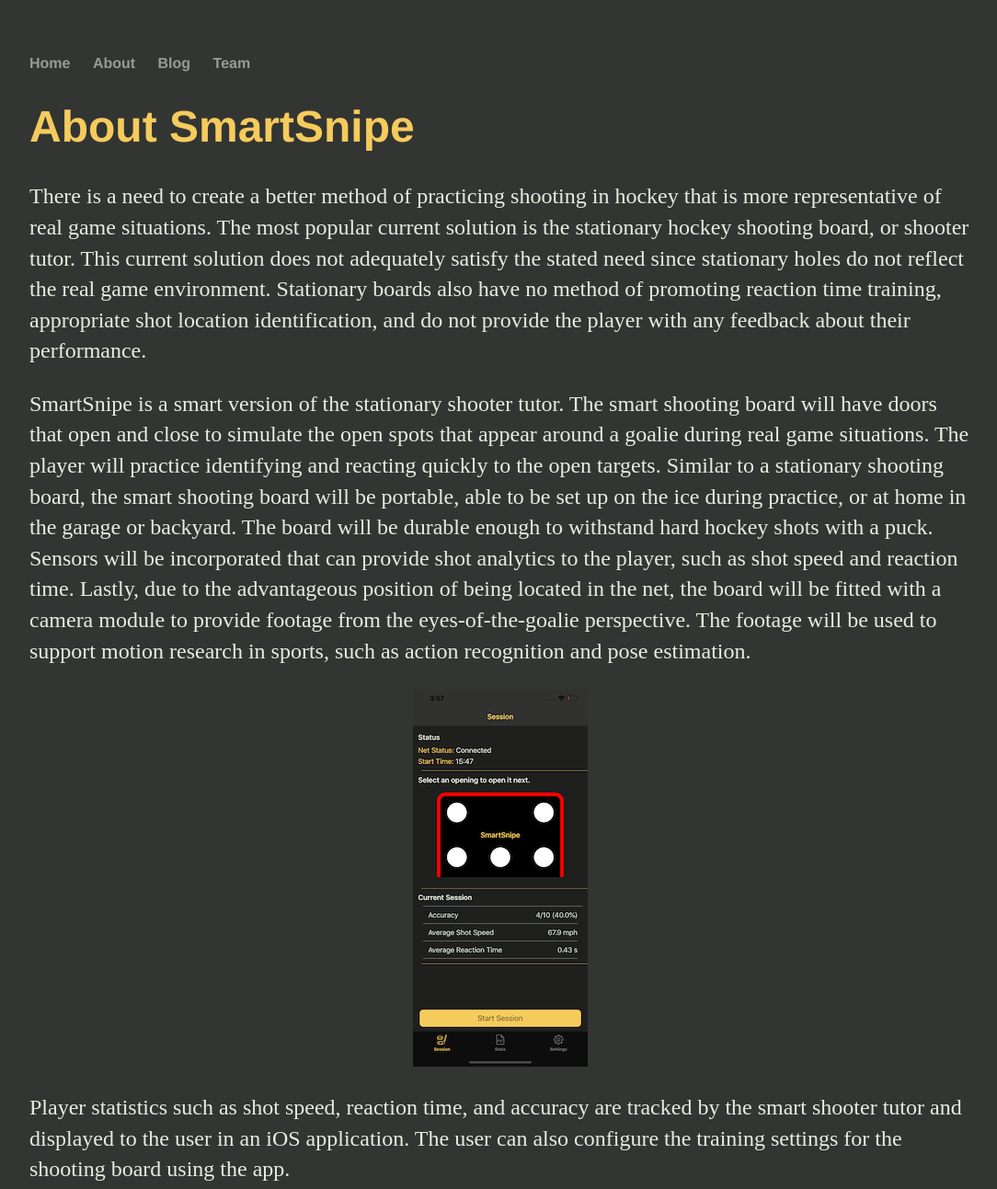
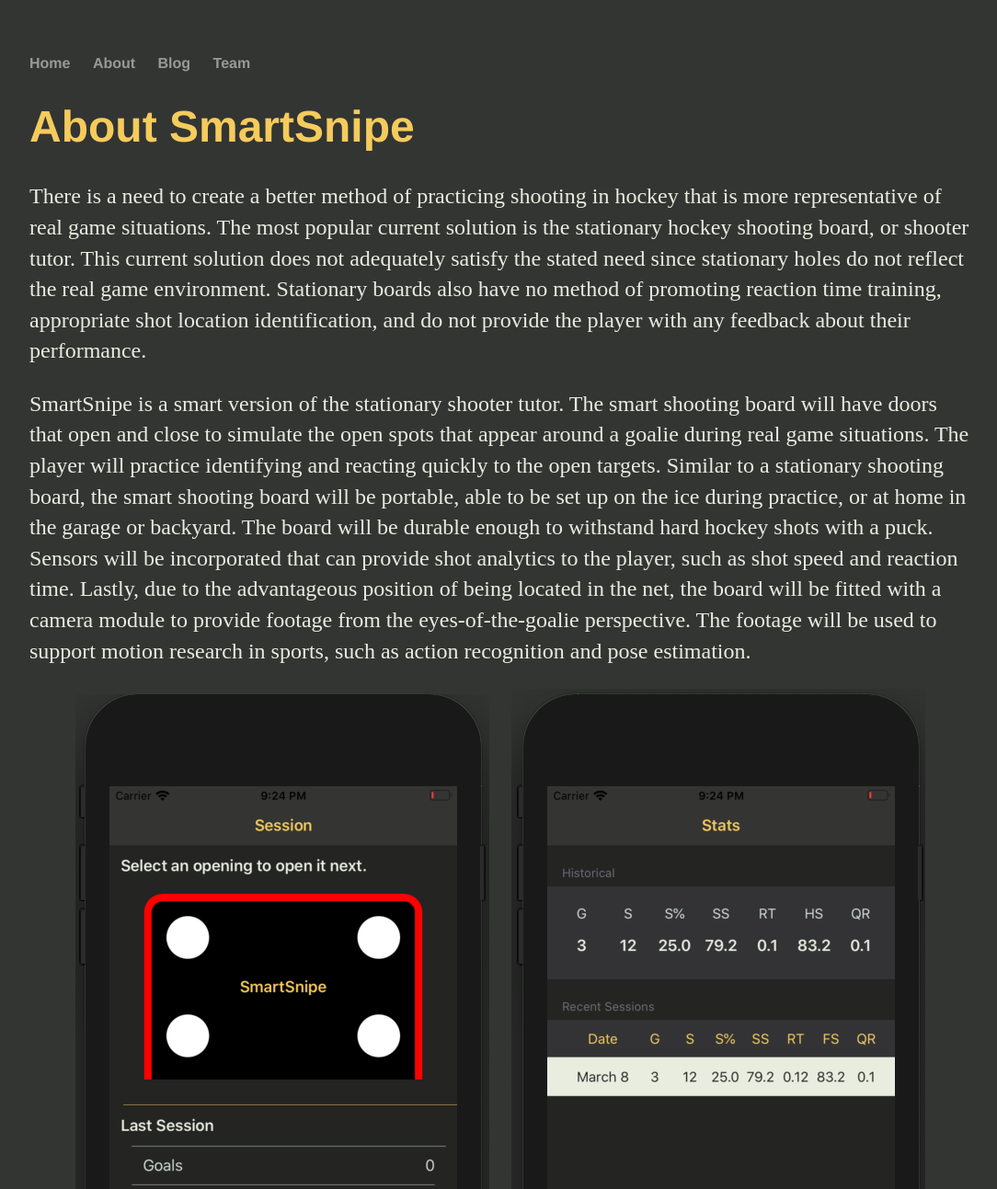
Before and after one commit to SmartSnipe/SmartSnipe.github.io, a Jekyll site: the page built from about/index.html, in a window 1280 px wide. Shown: the top 1293 px of the page at 92% size, without its empty margins (96-1180 px from the left). Built offline with Jekyll 4.4.1, drawn with Linux system fonts in a browser that asks for light colours; grey boxes are pictures that could not be loaded.

```diff
--- a/about/index.html
+++ b/about/index.html
@@ -7,7 +7,8 @@
 	<p>There is a need to create a better method of practicing shooting in hockey that is more representative of real game situations. The most popular current solution is the stationary hockey shooting board, or shooter tutor. This current solution does not adequately satisfy the stated need since stationary holes do not reflect the real game environment. Stationary boards also have no method of promoting reaction time training, appropriate shot location identification, and do not provide the player with any feedback about their performance.</p>
 	<p>SmartSnipe is a smart version of the stationary shooter tutor. The smart shooting board will have doors that open and close to simulate the open spots that appear around a goalie during real game situations. The player will practice identifying and reacting quickly to the open targets. Similar to a stationary shooting board, the smart shooting board will be portable, able to be set up on the ice during practice, or at home in the garage or backyard. The board will be durable enough to withstand hard hockey shots with a puck. Sensors will be incorporated that can provide shot analytics to the player, such as shot speed and reaction time. Lastly, due to the advantageous position of being located in the net, the board will be fitted with a camera module to provide footage from the eyes-of-the-goalie perspective. The footage will be used to support motion research in sports, such as action recognition and pose estimation.</p>
 	<center>
-	<img src="/Assets/ios.png" alt ="SmartSnipe iOS">
+	<img src="/Assets/BestSession.png" alt ="SmartSnipe iOS" hspace="10">
+	<img src="/Assets/BestStats.png" alt ="SmartSnipe Back" hspace="10">
 	</center>
 	<p>Player statistics such as shot speed, reaction time, and accuracy are tracked by the smart shooter tutor and displayed to the user in an iOS application. The user can also configure the training settings for the shooting board using the app.</p>
 	<center>
```
Also changed, not shown: Assets/BestSession.png (added), Assets/BestStats.png (added).
